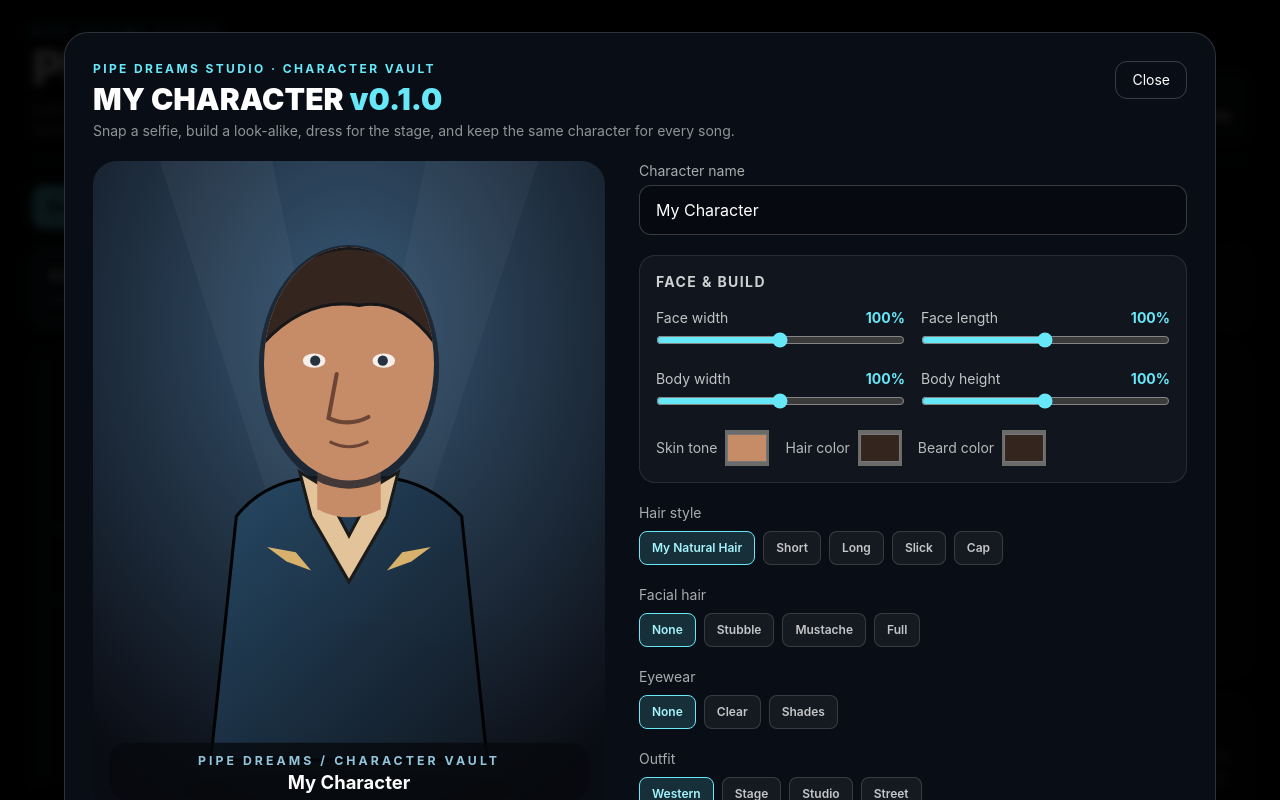
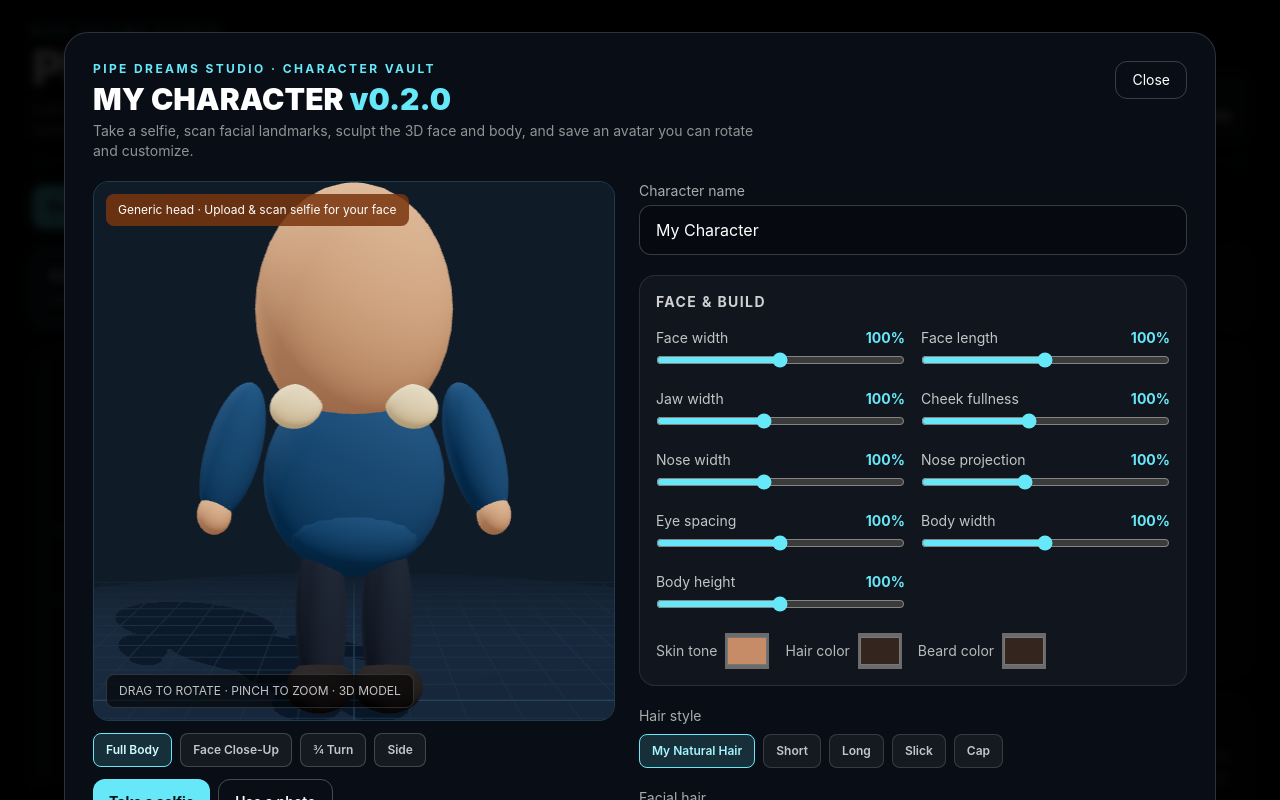
Before and after one commit to workinwithai-create/music-video-scene-generator-preview, a React (Vite) app: page / in a window 1280 px wide. Both pictures are taken after a click on the button "Build My Character". Shown: the top 800 px of the page. Built offline with nearby package versions, Linux system fonts and the light colour scheme.

Commit message:
feat(character): replace 2D cutout with rotating 3D selfie-mesh editor v0.2.0

```diff
--- a/PipeDreamsCharacterCreator_v0.1.0.tsx
+++ b/PipeDreamsCharacterCreator_v0.1.0.tsx
@@ -1,8 +1,10 @@
 'use client';
 
 import React, { useEffect, useId, useRef, useState } from 'react';
+import Character3DStage, { type CharacterCameraView } from './Character3DStage_v0.2.0';
+import { scanSelfie, type FacePoint } from './faceScan_v0.2.0';
 
-export const CHARACTER_CREATOR_VERSION = '0.1.0';
+export const CHARACTER_CREATOR_VERSION = '0.2.0';
 export const CHARACTER_VAULT_KEY = 'pipe-dreams.character-vault.v1';
 
 type Hair = 'photo' | 'short' | 'long' | 'slick' | 'cap';
@@ -11,6 +13,11 @@ type Outfit = 'western' | 'stage' | 'studio' | 'street';
 type Glasses = 'none' | 'clear' | 'shades';
 
 export interface CharacterAppearance {
+  jawWidth: number;
+  cheekWidth: number;
+  noseWidth: number;
+  noseDepth: number;
+  eyeSpacing: number;
   faceWidth: number;
   faceLength: number;
   bodyWidth: number;
@@ -30,6 +37,7 @@ export interface PipeDreamsCharacter {
   version: string;
   displayName: string;
   photoDataUrl: string | null;
+  facePoints?: FacePoint[] | null;
   appearance: CharacterAppearance;
   createdAt: string;
   updatedAt: string;
@@ -43,6 +51,11 @@ export interface CharacterCreatorProps {
 const DEFAULT_APPEARANCE: CharacterAppearance = {
   faceWidth: 100,
   faceLength: 100,
+  jawWidth: 100,
+  cheekWidth: 100,
+  noseWidth: 100,
+  noseDepth: 100,
+  eyeSpacing: 100,
   bodyWidth: 100,
   bodyHeight: 100,
   skin: '#c68c68',
@@ -251,6 +264,8 @@ export default function PipeDreamsCharacterCreator({ onSave, onClose }: Characte
   const [selectedId, setSelectedId] = useState<string | null>(null);
   const [name, setName] = useState('My Character');
   const [photo, setPhoto] = useState<string | null>(null);
+  const [facePoints, setFacePoints] = useState<FacePoint[] | null>(null);
+  const [view, setView] = useState<CharacterCameraView>('full');
   const [appearance, setAppearance] = useState<CharacterAppearance>({ ...DEFAULT_APPEARANCE });
   const [message, setMessage] = useState('Your selfie stays in this browser unless you explicitly export it.');
   const [busy, setBusy] = useState(false);
@@ -270,7 +285,17 @@ export default function PipeDreamsCharacterCreator({ onSave, onClose }: Characte
     try {
       const data = await resizeSelfie(file);
       setPhoto(data);
-      setMessage('Selfie ready. Adjust your character, then save it to the Character Vault.');
+      setFacePoints(null);
+      setMessage('Building the 3D face mesh from your selfie...');
+      try {
+        const points = await scanSelfie(data);
+        setFacePoints(points);
+        setView('face');
+        setMessage('3D face scan complete. Rotate the head and refine your likeness.');
+      } catch (scanError) {
+        setFacePoints(null);
+        setMessage(scanError instanceof Error ? 'Face scan unavailable: ' + scanError.message : 'Face scanning failed. Retry with a clear selfie.');
+      }
     } catch (error) {
       setMessage(error instanceof Error ? error.message : 'Could not open that photo.');
     } finally {
@@ -282,6 +307,7 @@ export default function PipeDreamsCharacterCreator({ onSave, onClose }: Characte
     setSelectedId(character.id);
     setName(character.displayName);
     setPhoto(character.photoDataUrl);
+    setFacePoints(character.facePoints || null);
     setAppearance({ ...DEFAULT_APPEARANCE, ...character.appearance });
     setMessage('Editing saved character. Save to keep your changes.');
   };
@@ -290,6 +316,8 @@ export default function PipeDreamsCharacterCreator({ onSave, onClose }: Characte
     setSelectedId(null);
     setName('My Character');
     setPhoto(null);
+    setFacePoints(null);
+    setView('full');
     setAppearance({ ...DEFAULT_APPEARANCE });
     setMessage('New character. Add a selfie or build one manually.');
   };
@@ -303,6 +331,7 @@ export default function PipeDreamsCharacterCreator({ onSave, onClose }: Characte
       version: CHARACTER_CREATOR_VERSION,
       displayName: name.trim().slice(0, 50) || 'My Character',
       photoDataUrl: photo,
+      facePoints,
       appearance: { ...appearance },
       createdAt: original?.createdAt || now,
       updatedAt: now,
@@ -328,6 +357,7 @@ export default function PipeDreamsCharacterCreator({ onSave, onClose }: Characte
         version: CHARACTER_CREATOR_VERSION,
         displayName: name.trim() || 'My Character',
         photoDataUrl: photo,
+        facePoints,
         appearance,
         createdAt: new Date().toISOString(),
         updatedAt: new Date().toISOString(),
@@ -347,7 +377,7 @@ export default function PipeDreamsCharacterCreator({ onSave, onClose }: Characte
       <div>
         <p className="text-xs font-bold uppercase tracking-[.2em] text-cyan-300">PIPE DREAMS STUDIO · CHARACTER VAULT</p>
         <h2 className="mt-1 text-2xl font-black md:text-3xl">MY CHARACTER <span className="text-cyan-300">v{CHARACTER_CREATOR_VERSION}</span></h2>
-        <p className="mt-1 max-w-2xl text-sm text-white/55">Snap a selfie, build a look-alike, dress for the stage, and keep the same character for every song.</p>
+        <p className="mt-1 max-w-2xl text-sm text-white/55">Take a selfie, scan facial landmarks, sculpt the 3D face and body, and save an avatar you can rotate and customize.</p>
       </div>
       {onClose && <button type="button" onClick={onClose}
         className="rounded-xl border border-white/20 px-4 py-2 text-sm hover:bg-white/10">Close</button>}
@@ -355,13 +385,30 @@ export default function PipeDreamsCharacterCreator({ onSave, onClose }: Characte
 
     <div className="grid gap-6 lg:grid-cols-[minmax(0,1fr)_minmax(0,1.05fr)]">
       <div>
-        <AvatarPreview photo={photo} appearance={appearance} displayName={name || 'My Character'} />
+        <Character3DStage photo={photo} facePoints={facePoints} appearance={appearance} view={view} height={540} />
+        <div className="mt-3 flex flex-wrap gap-2" aria-label="3D camera views">
+          {(['full','face','three-quarter','side'] as CharacterCameraView[]).map(option =>
+            <button key={option} type="button" onClick={() => setView(option)}
+              className={'rounded-lg border px-3 py-2 text-xs font-semibold capitalize ' +
+                (view === option ? 'border-cyan-300 bg-cyan-300/15 text-cyan-100' : 'border-white/20 bg-white/5 text-white/75')}>
+              {option === 'three-quarter' ? '¾ turn' : option === 'full' ? 'Full body' : option === 'face' ? 'Face close-up' : 'Side'}
+            </button>)}
+        </div>
         <div className="mt-3 flex flex-wrap gap-2">
           <button type="button" onClick={() => cameraInput.current?.click()} disabled={busy}
             className="rounded-xl bg-cyan-300 px-4 py-3 text-sm font-bold text-[#06121b] disabled:opacity-50">Take a selfie</button>
           <button type="button" onClick={() => uploadInput.current?.click()} disabled={busy}
             className="rounded-xl border border-white/25 px-4 py-3 text-sm font-semibold hover:bg-white/10 disabled:opacity-50">Use a photo</button>
-          {photo && <button type="button" onClick={() => setPhoto(null)}
+          {photo && !facePoints && <button type="button" disabled={busy} onClick={() => {
+            setBusy(true);
+            void scanSelfie(photo).then(points => {
+              setFacePoints(points);
+              setView('face');
+              setMessage('3D face scan complete. Refine your character and save.');
+            }).catch(error => setMessage('Face scan failed: ' + (error instanceof Error ? error.message : 'try again')))
+              .finally(() => setBusy(false));
+          }} className="rounded-xl border border-cyan-300/40 px-4 py-3 text-sm text-cyan-200 disabled:opacity-40">Retry 3D scan</button>}
+          {photo && <button type="button" onClick={() => { setPhoto(null); setFacePoints(null); }}
             className="rounded-xl border border-white/15 px-4 py-3 text-sm text-white/70 hover:bg-white/10">Remove photo</button>}
         </div>
         <input ref={cameraInput} type="file" accept="image/*" capture="user" className="hidden"
@@ -369,8 +416,7 @@ export default function PipeDreamsCharacterCreator({ onSave, onClose }: Characte
         <input ref={uploadInput} type="file" accept="image/*" className="hidden"
           aria-label="Choose an existing photo" onChange={event => { void importPhoto(event.target.files?.[0]); event.target.value = ''; }} />
         <p className="mt-3 text-xs leading-5 text-white/50">
-          <strong className="text-white/70">v0.1 limit:</strong> This is a photo-faced, illustrated character preview, not an automated 3D face scan.
-          Photos stay in browser storage; exporting the character includes the photo.
+          <strong className="text-white/70">v0.2:</strong> Your selfie is analyzed locally into a 3D facial surface and mapped onto a turntable character. Depth and the unseen back of the head are estimates, not a photogrammetric scan. The model must download once; your selfie is not sent to a server. Saved/exported profiles include the photo and mesh landmarks.
         </p>
       </div>
 
@@ -386,6 +432,11 @@ export default function PipeDreamsCharacterCreator({ onSave, onClose }: Characte
           <div className="grid gap-4 sm:grid-cols-2">
             <Adjustment label="Face width" value={appearance.faceWidth} onChange={v => update('faceWidth', v)} />
             <Adjustment label="Face length" value={appearance.faceLength} onChange={v => update('faceLength', v)} />
+            <Adjustment label="Jaw width" value={appearance.jawWidth} onChange={v => update('jawWidth', v)} min={70} max={140} />
+            <Adjustment label="Cheek fullness" value={appearance.cheekWidth} onChange={v => update('cheekWidth', v)} min={70} max={140} />
+            <Adjustment label="Nose width" value={appearance.noseWidth} onChange={v => update('noseWidth', v)} min={70} max={140} />
+            <Adjustment label="Nose projection" value={appearance.noseDepth} onChange={v => update('noseDepth', v)} min={65} max={150} />
+            <Adjustment label="Eye spacing" value={appearance.eyeSpacing} onChange={v => update('eyeSpacing', v)} min={75} max={125} />
             <Adjustment label="Body width" value={appearance.bodyWidth} onChange={v => update('bodyWidth', v)} />
             <Adjustment label="Body height" value={appearance.bodyHeight} min={90} max={110} onChange={v => update('bodyHeight', v)} />
           </div>
```
